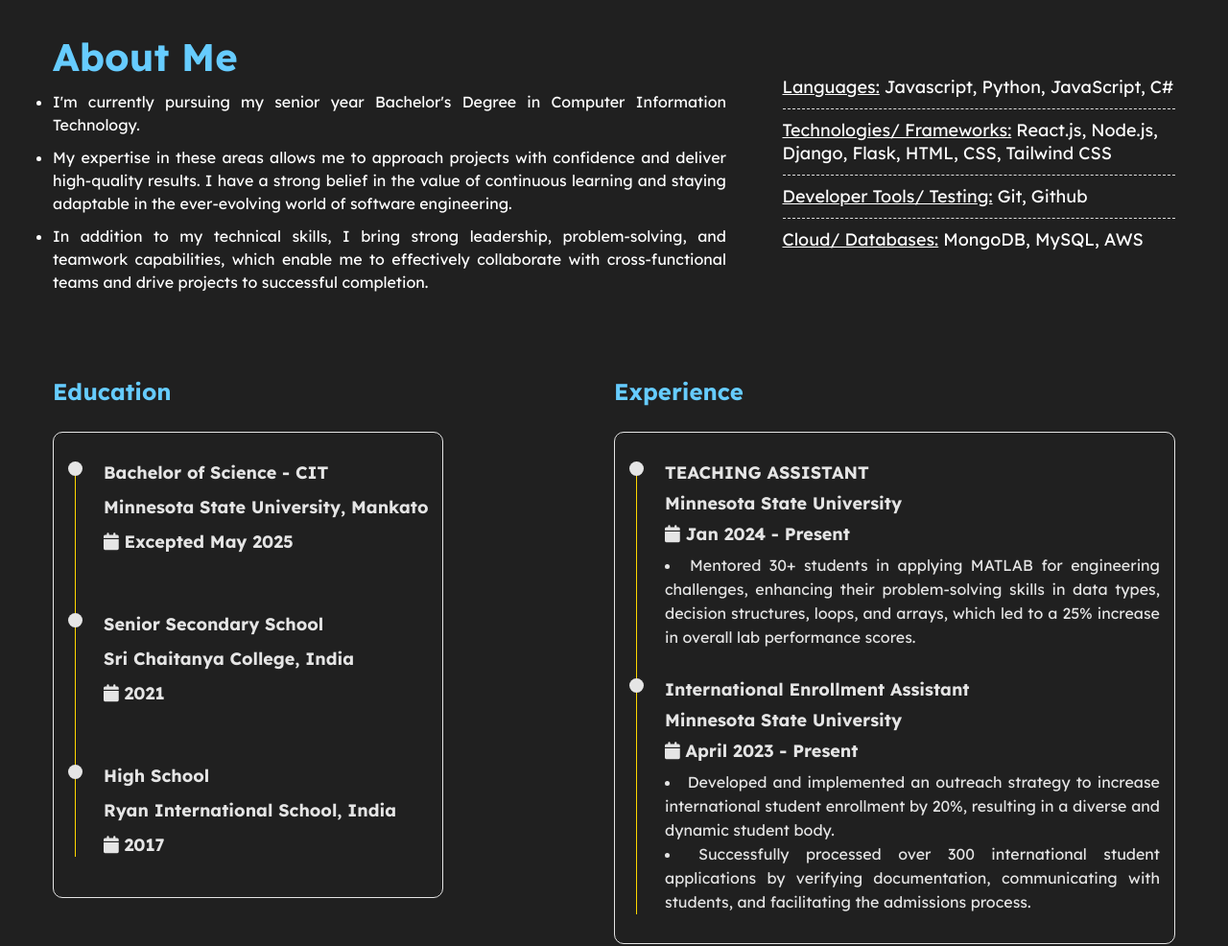
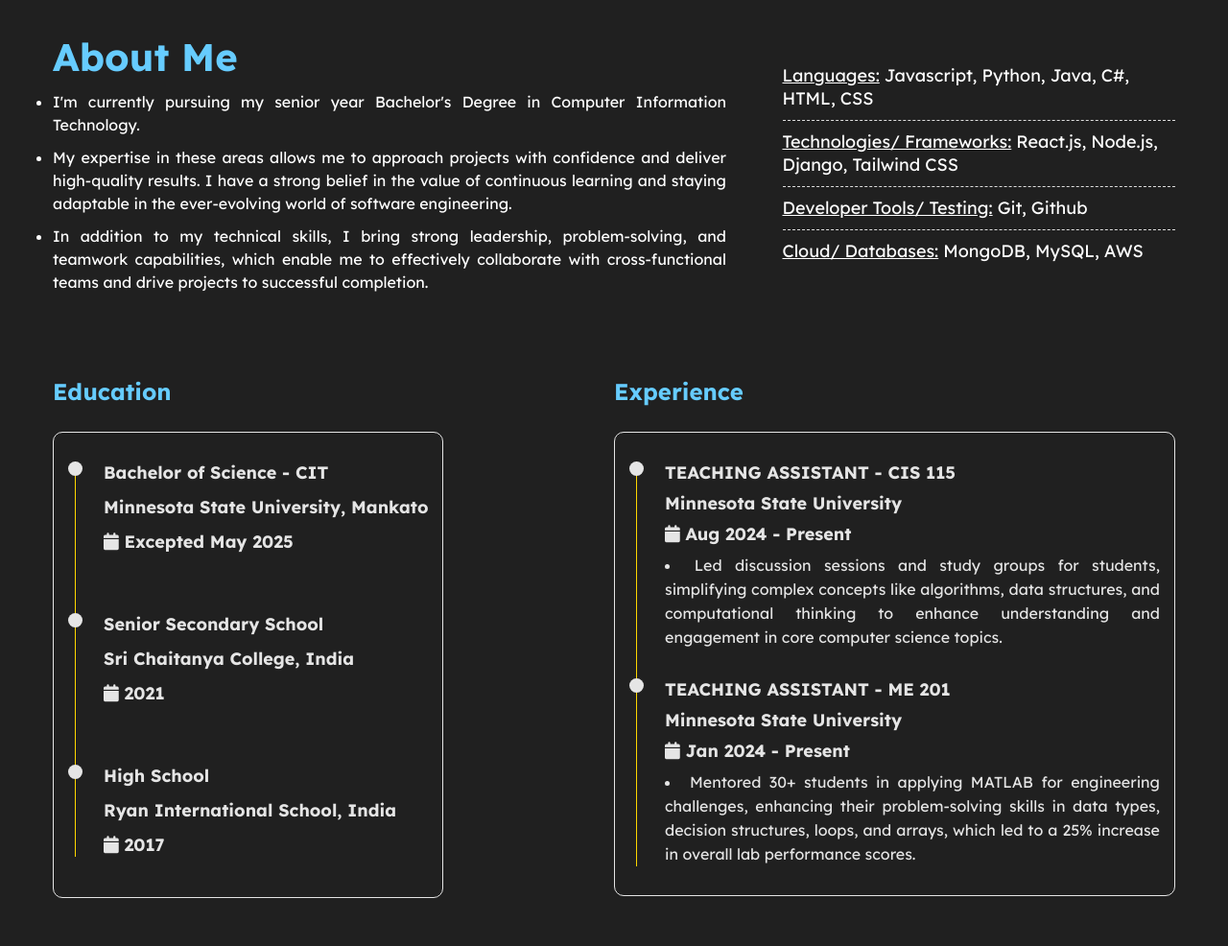
Before and after one commit to udayputtireddi/UdayPortfolio, a plain HTML site: page index.html in a window 1280 px wide. Shown: the part 660-1646 px from the top of the page at 96% size. Drawn offline with nearby package versions, Linux system fonts and the light colour scheme.

Commit message:
resume change

```diff
--- a/index.html
+++ b/index.html
@@ -56,7 +56,7 @@
             <p>Welcome to my portfolio! I am a driven and innovative software engineer, committed to pushing the boundaries of technology. With a deep passion for coding and problem-solving, I excel in creating cutting-edge solutions and continuously seek opportunities to learn and grow. I am eager to contribute my skills to impactful projects and collaborate with forward-thinking teams in this ever-evolving field.</p>
 
             <div class="btn-group">
-                <a href="files/SowndharResume.pdf" class="btn   active">Download Resume</a>
+                <a href="./assets/UP Resume.pdf" class="btn   active">Download Resume</a>
                 <a href="mailto:uday.puttireddi@gmail.com" class="btn">Contact</a>
             </div>
 
@@ -85,8 +85,8 @@
 
                 <div class="about-skills">
                     <ul>
-                        <li><span class="underline-me">Languages:</span> Javascript, Python, JavaScript, C#</li>
-                        <li><span class="underline-me">Technologies/ Frameworks:</span> React.js, Node.js, Django, Flask, HTML, CSS, Tailwind CSS</li>
+                        <li><span class="underline-me">Languages:</span> Javascript, Python, Java, C#, HTML, CSS</li>
+                        <li><span class="underline-me">Technologies/ Frameworks:</span> React.js, Node.js, Django, Tailwind CSS</li>
                         <li><span class="underline-me">Developer Tools/ Testing:</span> Git, Github</li>
                         <li><span class="underline-me">Cloud/ Databases:</span> MongoDB, MySQL, AWS</li>
                     </ul>
@@ -152,7 +152,20 @@
                                 <div class="timeline-item">
                                     <div class="circle-dot"></div>
                                     <h3 class="timeline-title">
-                                        TEACHING ASSISTANT
+                                        TEACHING ASSISTANT - CIS 115
+                                    </h3>
+                                    <h4 class="timeline-title">Minnesota State University</h4>
+                                    <h4 class="timeline-title">
+                                        <i class="fa fa-calendar"></i> Aug 2024 - Present
+                                    </h4>
+                                    <li class="timeline-text">Led discussion sessions and study groups for students, simplifying complex concepts like algorithms, data structures, and computational thinking to enhance understanding and engagement in core computer science topics.
+                                    </li>
+                                </div>
+                                <!-- Timeline-item -->
+                                <div class="timeline-item">
+                                    <div class="circle-dot"></div>
+                                    <h3 class="timeline-title">
+                                        TEACHING ASSISTANT - ME 201
                                     </h3>
                                     <h4 class="timeline-title">Minnesota State University</h4>
                                     <h4 class="timeline-title">
@@ -161,18 +174,6 @@
                                     <li class="timeline-text">Mentored 30+ students in applying MATLAB for engineering challenges, enhancing their problem-solving skills in data types, decision structures, loops, and arrays, which led to a 25% increase in overall lab performance scores.
                                     </li>
                                 </div>
-                                <!-- Timeline-item -->
-                                <div class="timeline-item">
-                                    <div class="circle-dot"></div>
-                                    <h3 class="timeline-title">International Enrollment Assistant</h3>
-                                    <h4 class="timeline-title">Minnesota State University</h4>
-                                    <h4 class="timeline-title">
-                                        <i class="fa fa-calendar"></i> April 2023 - Present
-                                    </h4>
-                                    <li class="timeline-text">Developed and implemented an outreach strategy to increase international student enrollment by 20%, resulting in a diverse and dynamic student body.</li>
-                                    <li class="timeline-text">Successfully processed over 300 international student applications by verifying documentation, communicating with students, and facilitating the admissions process.</li>
-                                </div>
-
                             </div>
                         </div>
                     </div>
```
Also changed, not shown: 1 other file.
